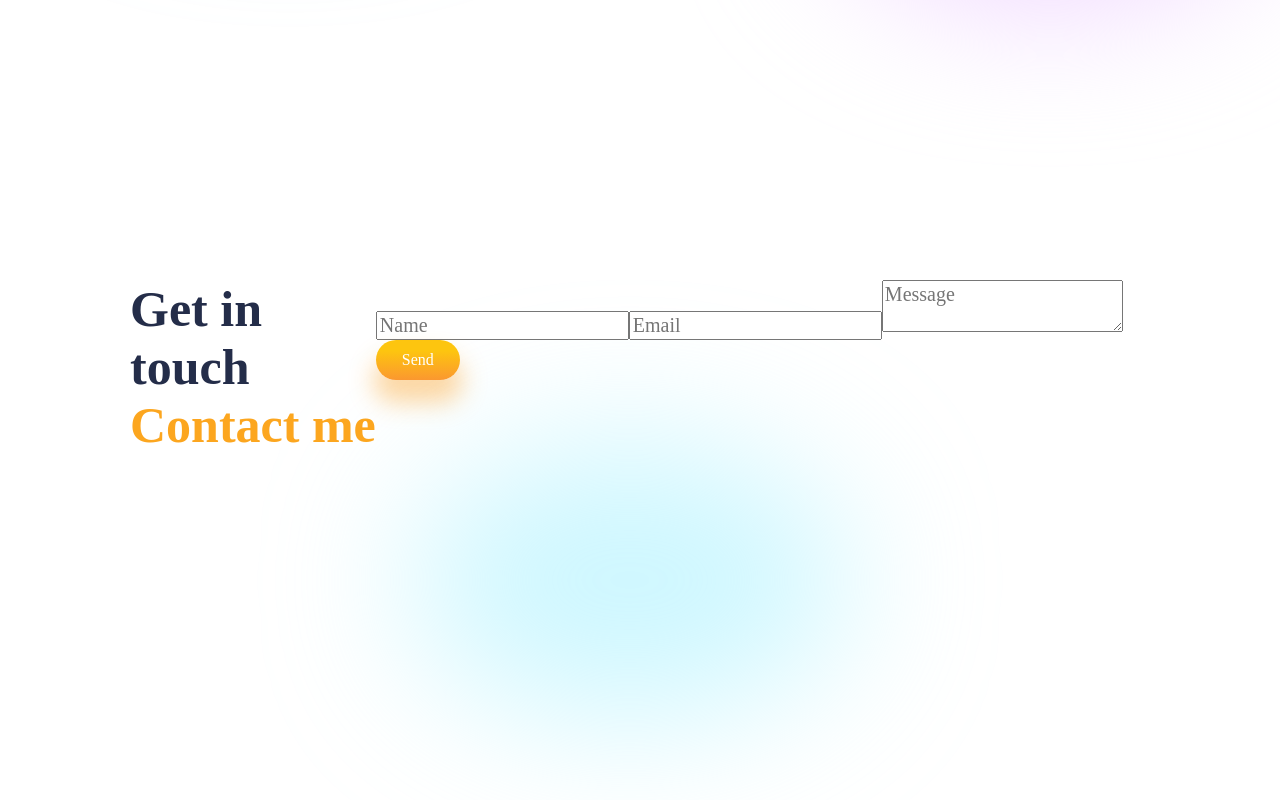
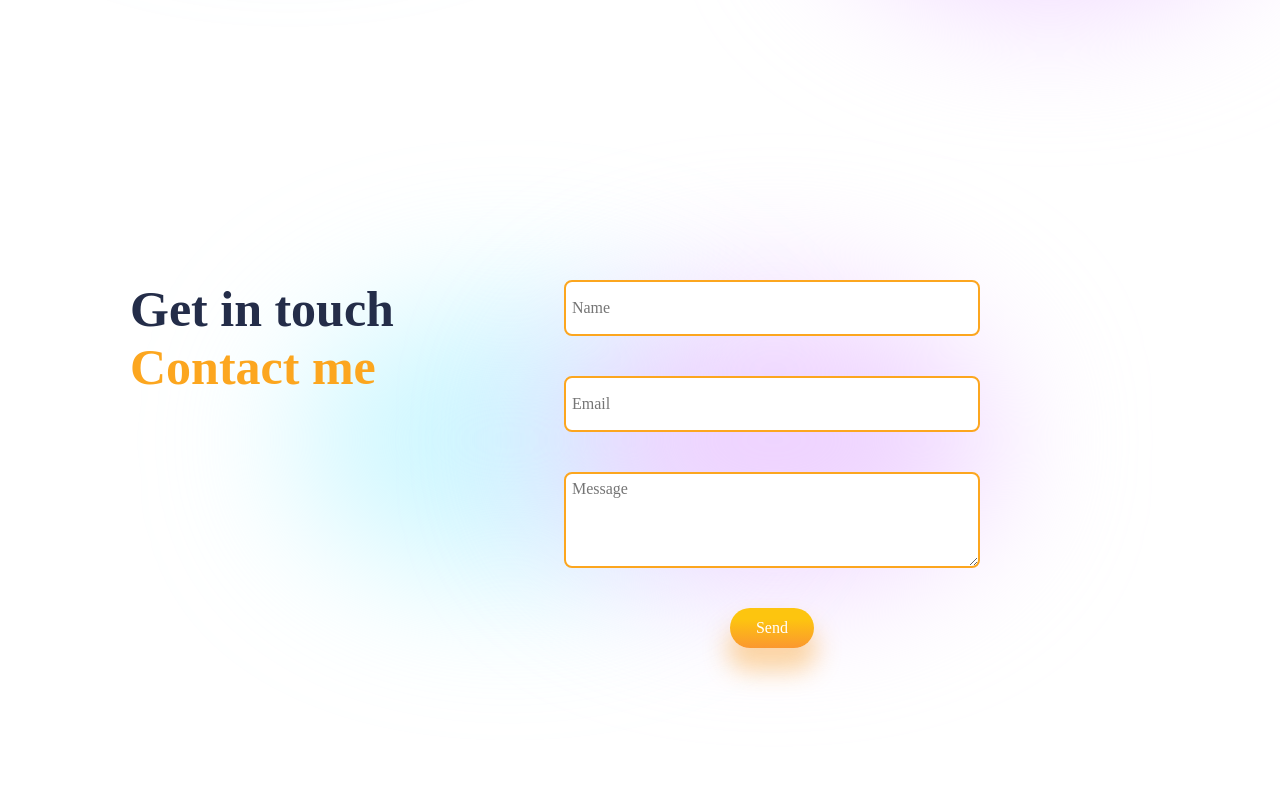
Before and after one commit to I-Clarisse/React-Personal-Portfolio, a React (Create React App) app: page / in a window 1280 px wide. Shown: the part 4406-5206 px from the top of the page. Built offline with nearby package versions, Linux system fonts and the light colour scheme; a web font is replaced by a local one.

Commit message:
new package

```diff
--- a/package.json
+++ b/package.json
@@ -6,6 +6,7 @@
     "@testing-library/jest-dom": "^5.16.4",
     "@testing-library/react": "^13.1.1",
     "@testing-library/user-event": "^13.5.0",
+    "emailjs": "^4.0.0",
     "react": "^18.0.0",
     "react-dom": "^18.0.0",
     "react-scripts": "5.0.1",
--- a/src/components/Contact/Contact.css
+++ b/src/components/Contact/Contact.css
@@ -4,3 +4,33 @@
     height: 80vh;
     margin-top: 4rem;
 }
+
+.c-right{
+    display: flex;
+    justify-content: center;
+    position: relative;
+    flex: 1;
+}
+
+.c-right>form{
+    display: flex;
+    flex-direction: column;
+    gap: 2rem;
+    align-items: center;
+}
+.c-right .user{
+    width: 20rem;
+    height: 2rem;
+    padding: 0.3rem;
+    outline: none;
+    border: 2px solid var(--orange);
+    border-radius: 8px;
+    font-size: 16px;
+}
+textarea{
+    height: 4rem !important;
+}
+.c-blur1{
+    top: 1rem;
+    left: 8rem;
+}
--- a/src/components/Contact/Contact.jsx
+++ b/src/components/Contact/Contact.jsx
@@ -8,7 +8,7 @@ const Contact = () => {
                 <div className="awesome">
                     <span>Get in touch</span>
                     <span>Contact me</span>
-                    <div className="blur s-blur1" style={{background: "#ABF1FF94"}}></div>
+                    <div className="blur c-blur1" style={{background: "#ABF1FF94"}}></div>
                 </div>
             </div>
             <div className="c-right">
```
Also changed, not shown: 1 other file (tests, documents, lock files or other folders).
